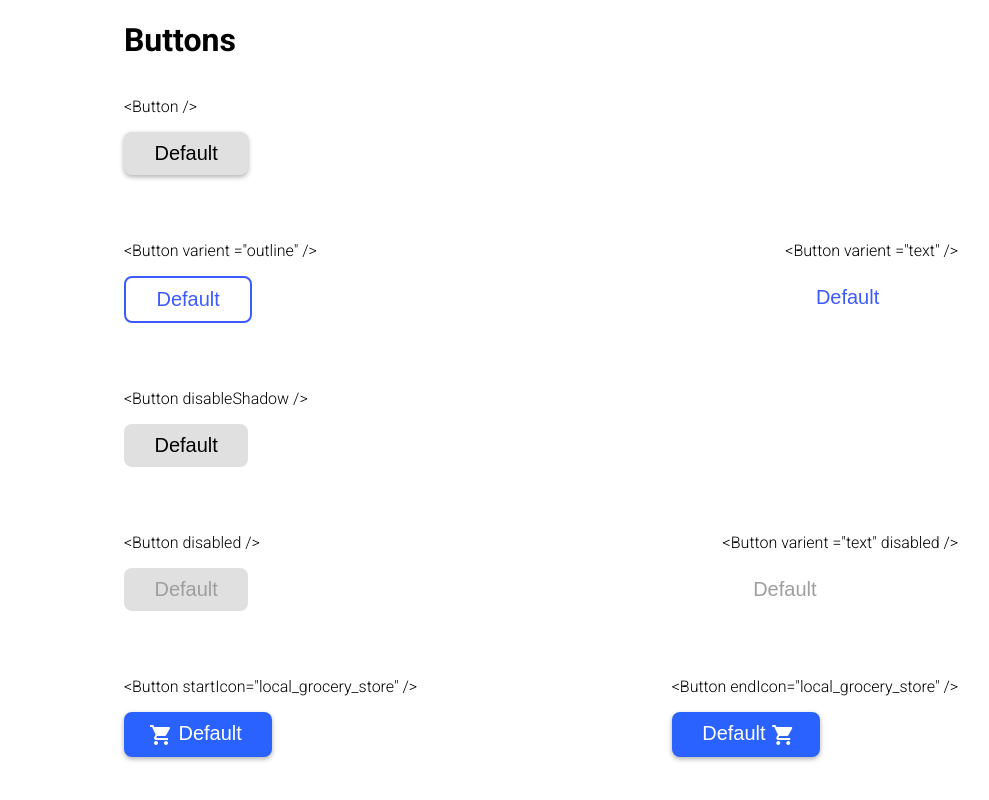
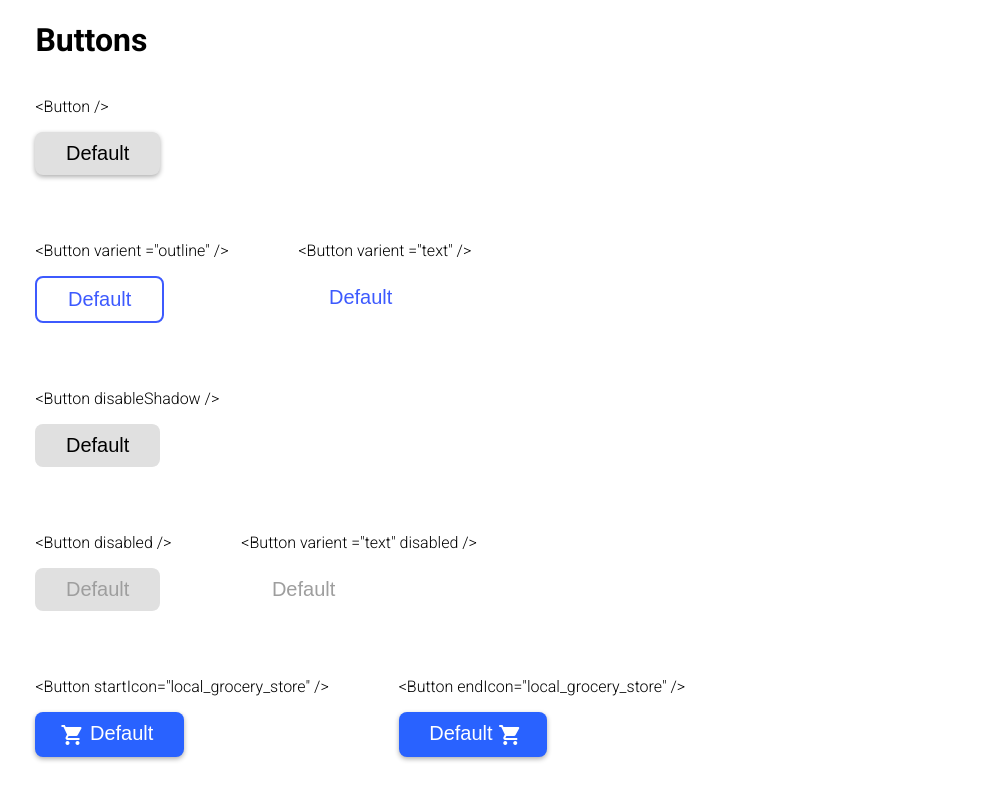
Before and after one commit to Magnuscake/react-reusable-button, a React (Create React App) app: page / in a window 1280 px wide. Shown: the top 800 px of the page, without its empty margins (99-1088 px from the left). Built offline with nearby package versions, Linux system fonts and the light colour scheme.

Commit message:
More stylistic changes

```diff
--- a/src/styles/App.css
+++ b/src/styles/App.css
@@ -1,14 +1,18 @@
 .container {
-  margin: 10px 17%;
+  margin: 10px 10%;
   font-family: Roboto, sans-serif;
 }
 
 .section {
   display: flex;
-  justify-content: space-between;
+  justify-content: flex-start;
   margin-bottom: 50px;
 }
 
 .section p {
   font-weight: 300;
 }
+
+.section .btn-component {
+  margin-right: 70px;
+}
```
